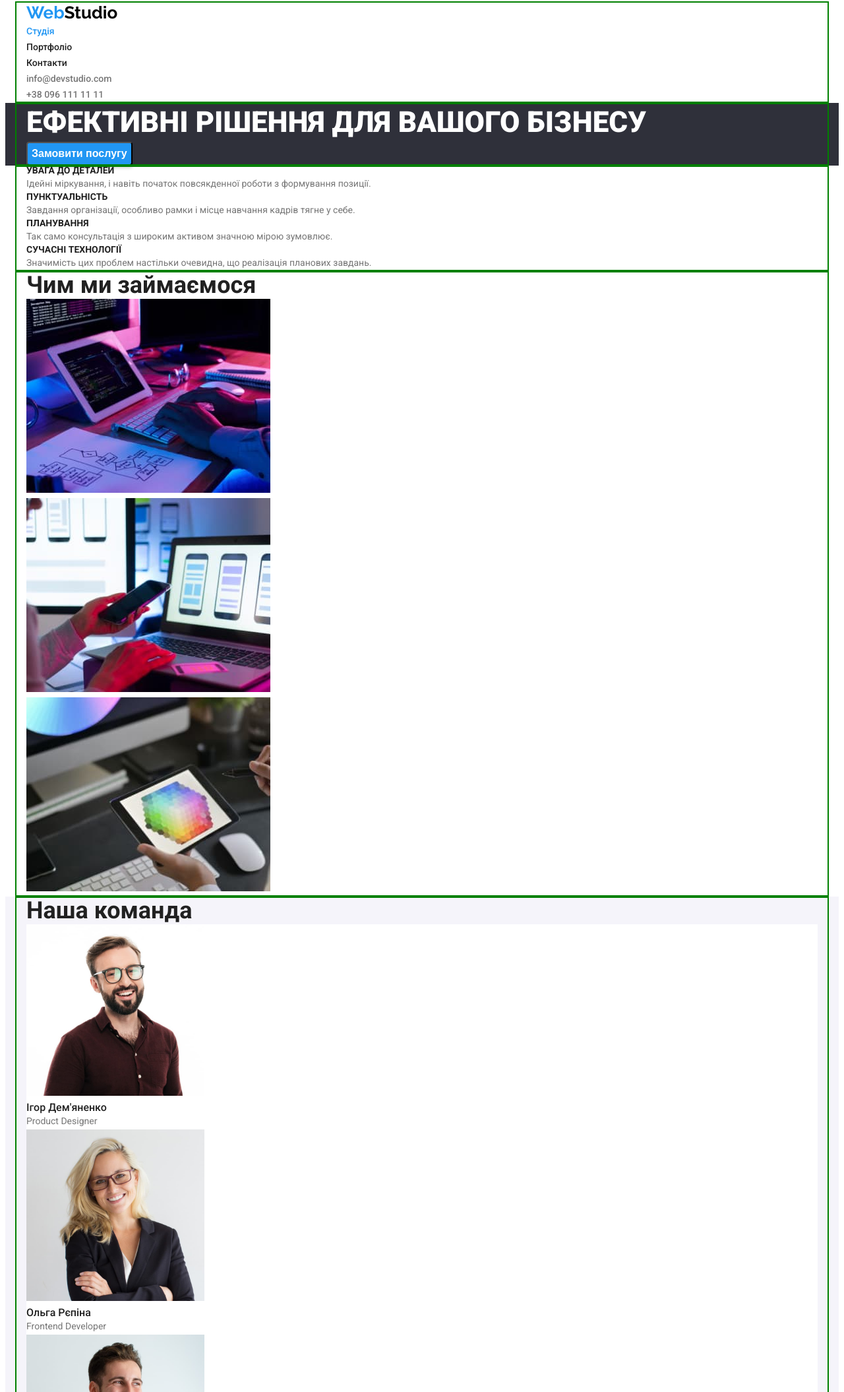
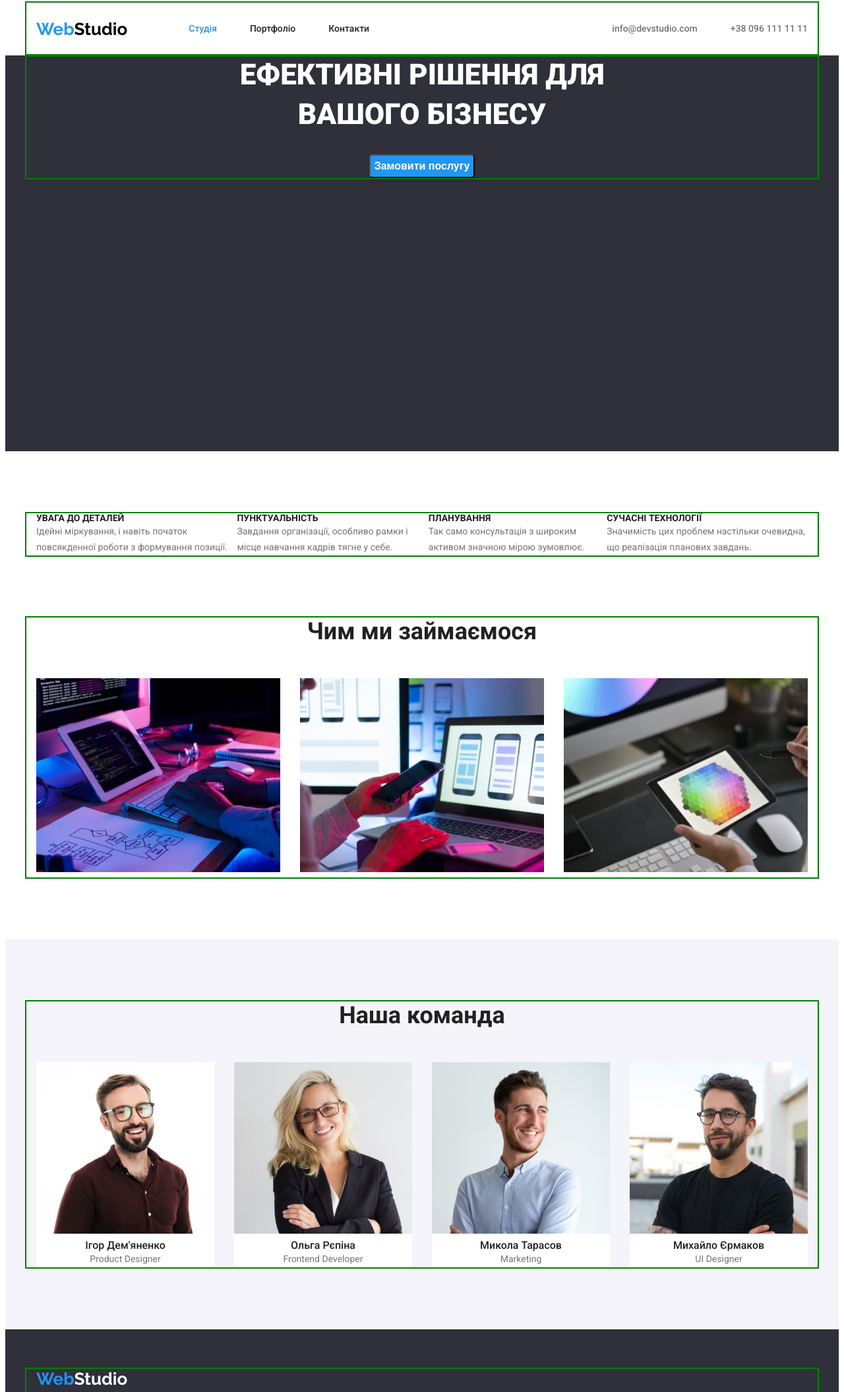
Before and after one commit to UkrainianUser/goit-markup-hw-03, a plain HTML site: page index.html in a window 1280 px wide. Shown: the part 4-2114 px from the top of the page at 66% size. Drawn offline with Linux system fonts and the light colour scheme.

Commit message:
Додає геометрію елементам

```diff
--- a/css/styles.css
+++ b/css/styles.css
@@ -56,7 +56,7 @@ h1,h2,h3,h4,h5,h6,p,ul {
 }
 
 .container {
-	max-width: 1200px;
+	max-width: 1170px;
 	margin-left: auto;
 	margin-right: auto;
 	padding-left: 15px;
@@ -74,19 +74,46 @@ h1,h2,h3,h4,h5,h6,p,ul {
 .header-logo-word{
 	color: var(--primary-black-color);
 }
+.nav {
+	display: flex;
+	align-items: center;
+}
+.nav-list {
+	display: flex;
+}
+.nav-logo {
+	margin-right: 93px;
+}
+.nav-item:not(:last-child) {
+	margin-right: 50px;
+}
+.nav-list .link.current {
+	color: var(--accent-color);
+}
 .nav-link {
+	display: block;
+	padding-top: 32px;
+	padding-bottom: 32px;
+
 	color: var(--title-color);
 	font-weight: 500;
 	font-size: 14px;
 	line-height: 1.14;
 }
+.contacts-list {
+	display: flex;
+	margin-left: auto;
+}
+.contacts-item:not(:last-child) {
+	margin-right: 50px;
+}
 .contacts-link{
+	padding-top: 32px;
+	padding-bottom: 32px;
+
 	font-weight: 500;
 	font-size: 14px;
 	line-height: 1.14;
-}
-.nav-list .link.current {
-	color: var(--accent-color);
 }
 
 .link:hover,
@@ -99,9 +126,12 @@ h1,h2,h3,h4,h5,h6,p,ul {
 
 .footer {
 	background-color: var(--primary-beckground-color);
+
+	padding-top: 60px;
+	padding-bottom: 60px;
 }
-.footer .link {
-	font-style: normal;
+.footer-logo {
+	margin-bottom: 20px;
 }
 .footer-logo-word {
 	color: var(--primary-white-color);
@@ -109,9 +139,15 @@ h1,h2,h3,h4,h5,h6,p,ul {
 .footer-map {
 	color: var(--primary-white-color);
 }
+.footer .link {
+	font-style: normal;
+}
 
 /*Стилі для index.html*/
 .hero{
+	min-height: 600px;
+	text-align: center;
+
 	background-color: var(--primary-beckground-color);
 }
 .hero-title {
@@ -120,6 +156,7 @@ h1,h2,h3,h4,h5,h6,p,ul {
 	font-size: 44px;
 	line-height: 1.36;
 	text-transform: uppercase;
+	margin-bottom: 30px;
 }
 .hero-btn {
 	color: var(--primary-white-color);
@@ -137,7 +174,12 @@ h1,h2,h3,h4,h5,h6,p,ul {
 	border-radius: 4px;
 }
 .benefits {
+	padding-top: 94px;
+	padding-bottom: 94px;
 	background-color: var(--primary-white-color);
+}
+.benefits-list {
+	display: flex;
 }
 .benefits-title {
 	color: var(--title-color);
@@ -148,18 +190,40 @@ h1,h2,h3,h4,h5,h6,p,ul {
 }
 .works {
 	background-color: var(--primary-white-color);
+
+	text-align: center;
+	padding-bottom: 94px;
 }
 .section-title {
 	color: var(--title-color);
 	font-weight: 700;
 	font-size: 36px;
 	line-height: 1.17;
+	margin-bottom: 50px;
+}
+.works-list {
+	display: flex;
+	justify-content: space-between;
 }
 .works-img {
 	width: 370px;
 }
 .team {
 	background-color: var(--accessary-white-color);
+
+	text-align: center;
+	padding-top: 94px;
+	padding-bottom: 94px;
+}
+.team-list {
+	display: flex;
+	justify-content: space-between;
+}
+.team-item {
+	background-color: var(--primary-white-color);
+}
+.team-img {
+	width: 270px;
 }
 .team-title {
 	color: var(--title-color);
@@ -167,15 +231,12 @@ h1,h2,h3,h4,h5,h6,p,ul {
 	font-size: 16px;
 	line-height: 1.19;
 }
-.team-list {
-	background-color: var(--primary-white-color);
-}
-.team-img {
-	width: 270px;
-}
 
 /*Стилі для portfolio.html*/
 
+.filter-list {
+	display: flex;
+}
 .filter-btn {
 	color: var(--title-color);
 	background-color: var(--accessary-white-color);
@@ -188,6 +249,19 @@ h1,h2,h3,h4,h5,h6,p,ul {
 .filter-btn:hover {
 	color: var(--primary-white-color);
 	background-color: var(--accent-color);
+}
+.projects-list {
+	display: flex;
+	flex-wrap: wrap;
+}
+.projects-item {
+	width: calc((100% - 60px) / 3);
+}
+.projects-item:not(:nth-child(3n)) {
+	margin-right: 30px;
+}
+.projects-item:not(:nth-last-child(-n+3)) {
+	margin-bottom: 30px;
 }
 .projects-title {
 	color: var(--title-color);
--- a/index.html
+++ b/index.html
@@ -37,9 +37,7 @@
               <a class="nav-link link" href="">Контакти</a>
             </li>
           </ul>
-        </nav>
-        <!--Контакти-->
-        <div class="contacts">
+          <!--Контакти-->
           <ul class="contacts-list list">
             <li class="contacts-item">
               <a class="contacts-link link" href="mailto:info@devstudio.com"
@@ -52,7 +50,7 @@
               >
             </li>
           </ul>
-        </div>
+        </nav>
       </div>
     </header>
 
@@ -60,7 +58,10 @@
       <!--Секція "Герой"-->
       <section class="section hero">
         <div class="container">
-          <h1 class="hero-title">Ефективні рішення для вашого бізнесу</h1>
+          <h1 class="hero-title">
+            Ефективні рішення для<br />
+            вашого бізнесу
+          </h1>
           <button class="hero-btn button" type="button">
             Замовити послугу
           </button>
@@ -73,27 +74,27 @@
           <!--Заголовок який необхідно приховати-->
           <h2 class="visually-hidden">Наші переваги</h2>
           <ul class="benefits-list list">
-            <li>
+            <li class="benefits-item">
               <h3 class="benefits-title">Увага до деталей</h3>
               <p class="text">
                 Ідейні міркування, і навіть початок повсякденної роботи з
                 формування позиції.
               </p>
             </li>
-            <li>
+            <li class="benefits-item">
               <h3 class="benefits-title">Пунктуальність</h3>
               <p class="text">
                 Завдання організації, особливо рамки і місце навчання кадрів
                 тягне у себе.
               </p>
             </li>
-            <li>
+            <li class="benefits-item">
               <h3 class="benefits-title">Планування</h3>
               <p class="text">
                 Так само консультація з широким активом значною мірою зумовлює.
               </p>
             </li>
-            <li>
+            <li class="benefits-item">
               <h3 class="benefits-title">Сучасні технології</h3>
               <p class="text">
                 Значимість цих проблем настільки очевидна, що реалізація
@@ -141,8 +142,8 @@
       <section class="section team">
         <div class="container">
           <h2 class="section-title">Наша команда</h2>
-          <ul class="list">
-            <li class="team-list">
+          <ul class="team-list list">
+            <li class="team-item">
               <img
                 class="team-img"
                 src="./images/teammember1.jpg"
@@ -152,7 +153,7 @@
               <h3 class="team-title">Ігор Дем'яненко</h3>
               <p class="text">Product Designer</p>
             </li>
-            <li class="team-list">
+            <li class="team-item">
               <img
                 class="team-img"
                 src="./images/teammember2.jpg"
@@ -162,7 +163,7 @@
               <h3 class="team-title">Ольга Рєпіна</h3>
               <p class="text">Frontend Developer</p>
             </li>
-            <li class="team-list">
+            <li class="team-item">
               <img
                 class="team-img"
                 src="./images/teammember3.jpg"
@@ -172,7 +173,7 @@
               <h3 class="team-title">Микола Тарасов</h3>
               <p class="text">Marketing</p>
             </li>
-            <li class="team-list">
+            <li class="team-item">
               <img
                 class="team-img"
                 src="./images/teammember4.jpg"
@@ -190,9 +191,11 @@
     <footer class="footer">
       <div class="container">
         <!--Логотип-->
-        <a class="nav-logo" href="./index.html"
-          >Web<span class="footer-logo-word">Studio</span></a
-        >
+        <div class="footer-logo">
+          <a class="nav-logo" href="./index.html"
+            >Web<span class="footer-logo-word">Studio</span></a
+          >
+        </div>
         <!--Адреса-->
         <address>
           <ul class="list">
```
Also changed, not shown: portfolio.html (+13 -17 lines).
